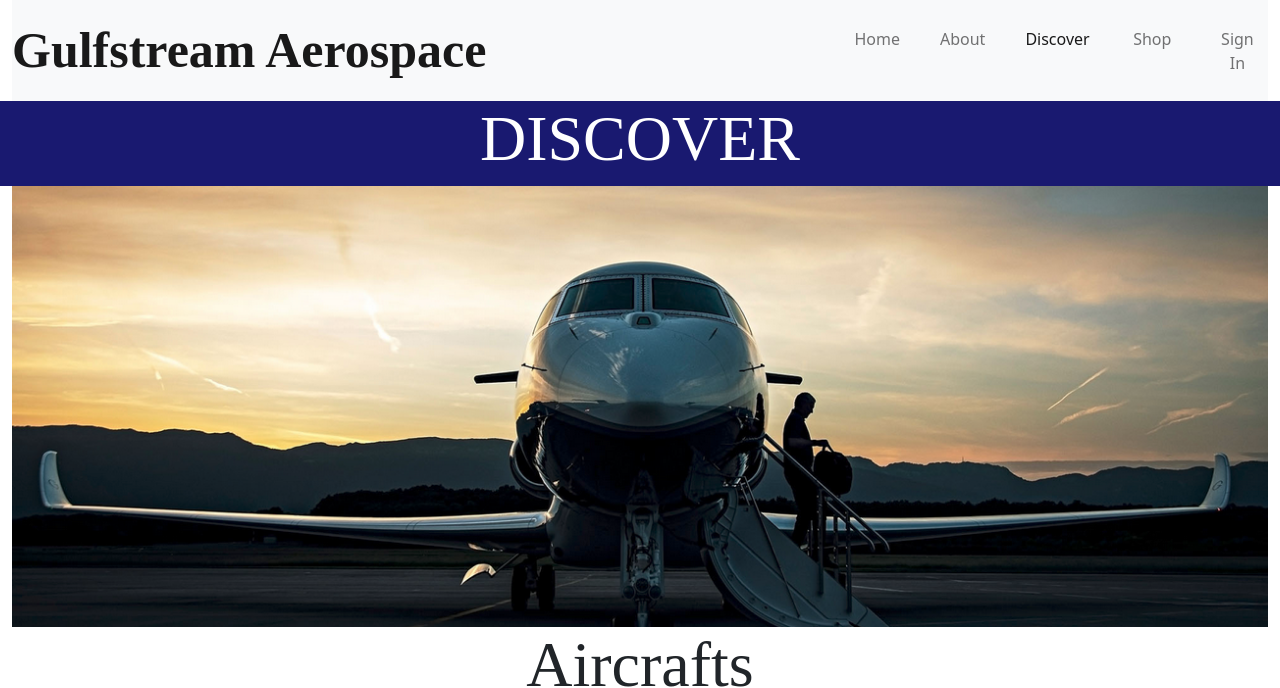
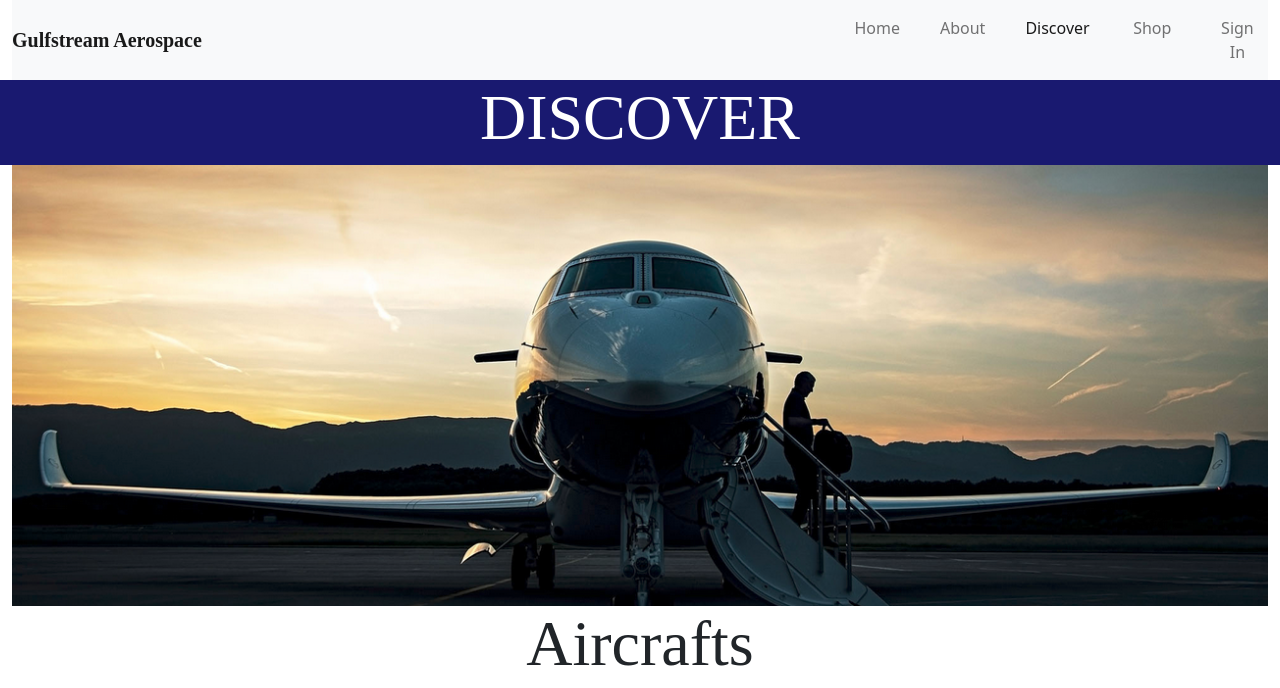
Before and after one commit to trevorjohn3202-rgb/Gulfstream-Aerospace, a plain HTML site: page discover.html in a window 1280 px wide. Shown: the top 688 px of the page. Drawn offline with Linux system fonts and the light colour scheme.

Commit message:
third commit

```diff
--- a/discover.html
+++ b/discover.html
@@ -43,7 +43,7 @@
                  <div class="col-md-12">
                     <nav class="navbar navbar-expand-md navbar-light bg-light">
                         <!-- link containing company name -->
-                        <a href="" class="navbar-brand " style="font-size: 50px; font-family: 'Times New Roman', Times, serif;"><b>Gulfstream Aerospace</b></a>
+                        <a href="" class="navbar-brand " style="font-family: 'Times New Roman', Times, serif;"><b>Gulfstream Aerospace</b></a>
                         <br>
                         <!-- button to hold the menu items when the screen is small -->
                         <button class="navbar-toggler"
```
Also changed, not shown: aboutUs.html (+1 -1 lines), index.html (+1 -1 lines), shop.html (+1 -1 lines).
